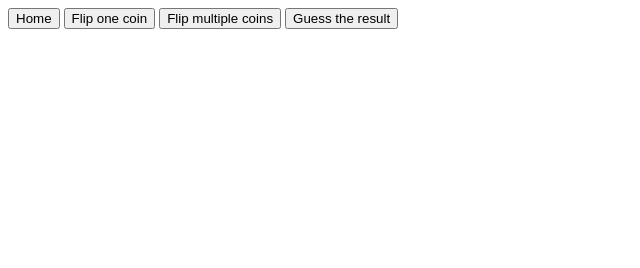
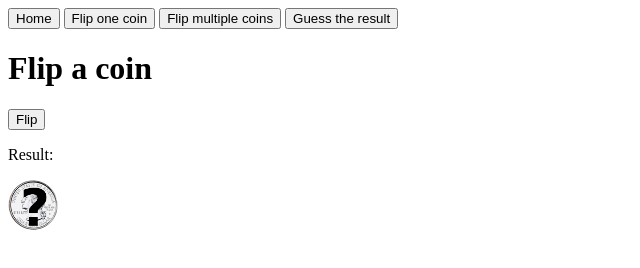
Before and after one commit to comp426-2022-spring/a05-fchiave, a website: page public/index.html in a window 1280 px wide. Shown: the whole page, without its empty margins (0-640 px from the left). Drawn offline with Linux system fonts and the light colour scheme.

Commit message:
flip one coin, proper format

```diff
--- a/public/index.html
+++ b/public/index.html
@@ -1,5 +1,6 @@
 <!DOCTYPE html>
 <html lang="en">
+
 <head>
   <meta charset="UTF-8">
   <meta name="viewport" content="width=device-width, initial-scale=1.0">
@@ -16,7 +17,7 @@
   <link rel="apple-touch-icon" sizes="144x144" href="assets/favicon/apple-icon-144x144.png">
   <link rel="apple-touch-icon" sizes="152x152" href="assets/favicon/apple-icon-152x152.png">
   <link rel="apple-touch-icon" sizes="180x180" href="assets/favicon/apple-icon-180x180.png">
-	<link rel="icon" type="image/png" sizes="192x192"  href="assets/favicon/android-icon-192x192.png">
+  <link rel="icon" type="image/png" sizes="192x192" href="assets/favicon/android-icon-192x192.png">
   <link rel="icon" type="image/png" sizes="32x32" href="assets/favicon/favicon-32x32.png">
   <link rel="icon" type="image/png" sizes="96x96" href="assets/favicon/favicon-96x96.png">
   <link rel="icon" type="image/png" sizes="16x16" href="assets/favicon/favicon-16x16.png">
@@ -25,6 +26,7 @@
   <meta name="msapplication-TileImage" content="assets/favicon/ms-icon-144x144.png">
   <meta name="theme-color" content="#ffffff">
 </head>
+
 <body>
   <nav>
     <button id="homenav">Home</button>
@@ -35,11 +37,15 @@
   <div id="home">
 
   </div>
-    <div id="single" class="hidden">
+  <div id="single" class="visible">
     <h1>Flip a coin</h1>
-        <button onclick="flipCoin()">Flip</button>
+    <!-- flip button -->
+    <button id="flip">Flip</button>
+    <!-- Status paragraph -->
     <p>Result: <span id="result"></span></p>
-        <img src="./assets/img/coin.png" id="flippic">
+    <!-- Coin image -->
+    <img src="./assets/img/coin.png" id="noGuess" class="smallcoin">
+
   </div>
   <div id="multi" class="hidden">
 
@@ -49,4 +55,5 @@
   </div>
   <script src="main.js"></script>
 </body>
+
 </html>
```
Lines whose indentation alone changed are shown as unchanged.
